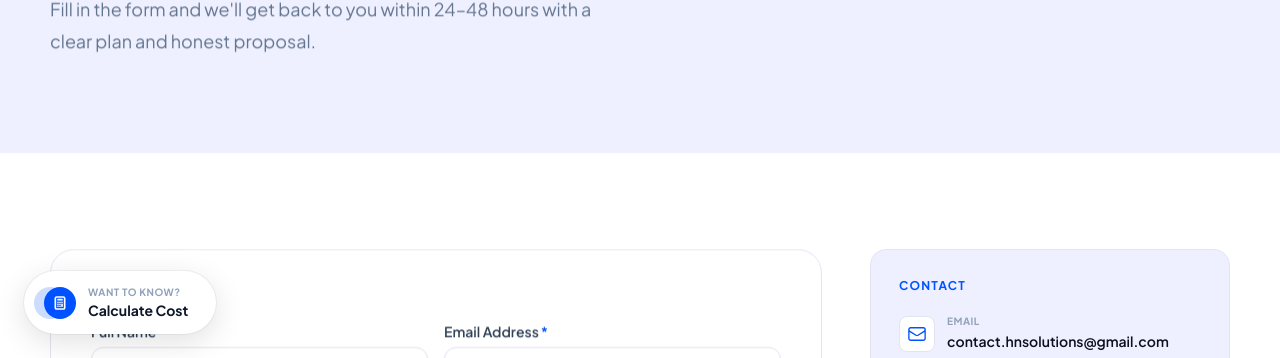
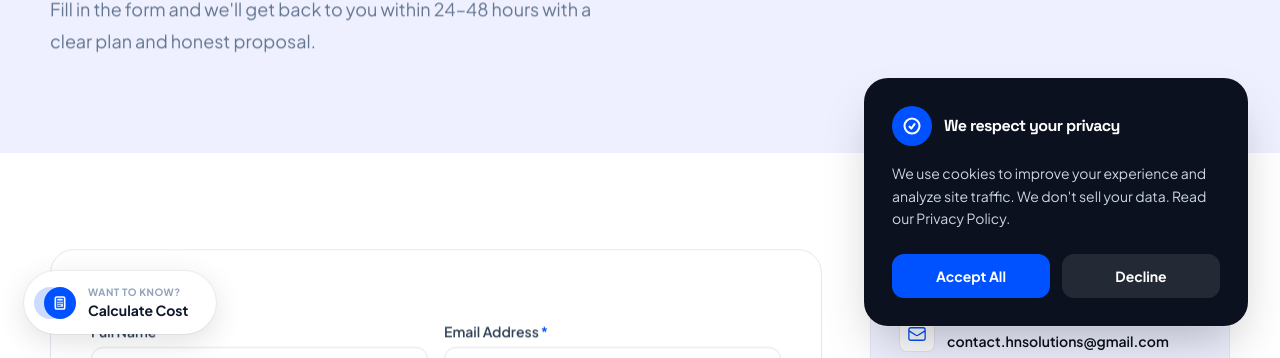
Before and after one commit to Hetsoni28/HN, a Next.js app: page /contact in a window 1280 px wide. Shown: the part 442-800 px from the top of the page. Built offline with nearby package versions, Linux system fonts and the light colour scheme; no server answers.

Commit message:
feat: add premium cookie consent banner for GDPR/DPDP compliance

```diff
--- a/app/layout.tsx
+++ b/app/layout.tsx
@@ -5,6 +5,7 @@ import { Navbar } from '@/components/organisms/navbar';
 import { Footer } from '@/components/organisms/footer';
 import { AnnouncementBar } from '@/components/molecules/announcement-bar';
 import { FloatingEstimator } from '@/components/molecules/floating-estimator';
+import { CookieBanner } from '@/components/molecules/cookie-banner';
 import { OrganizationJsonLd, WebSiteJsonLd } from '@/components/molecules/structured-data';
 import { SkipLink } from '@/components/atoms/skip-link';
 
@@ -74,6 +75,7 @@ export default function RootLayout({
         <main id="main-content" aria-label="Main content">{children}</main>
         <Footer />
         <FloatingEstimator />
+        <CookieBanner />
       </body>
     </html>
   );
--- /dev/null
+++ b/components/molecules/cookie-banner.tsx
@@ -0,0 +1,67 @@
+'use client';
+
+import { useState, useEffect } from 'react';
+import { motion, AnimatePresence } from 'framer-motion';
+
+export function CookieBanner() {
+  const [isVisible, setIsVisible] = useState(false);
+
+  useEffect(() => {
+    const consent = localStorage.getItem('hn-cookie-consent');
+    if (!consent) {
+      // Small delay to let the site load before popping up
+      const timer = setTimeout(() => setIsVisible(true), 1500);
+      return () => clearTimeout(timer);
+    }
+  }, []);
+
+  const handleAccept = () => {
+    localStorage.setItem('hn-cookie-consent', 'accepted');
+    setIsVisible(false);
+  };
+
+  const handleDecline = () => {
+    localStorage.setItem('hn-cookie-consent', 'declined');
+    setIsVisible(false);
+  };
+
+  return (
+    <AnimatePresence>
+      {isVisible && (
+        <motion.div
+          initial={{ opacity: 0, y: 20, scale: 0.95 }}
+          animate={{ opacity: 1, y: 0, scale: 1 }}
+          exit={{ opacity: 0, y: 20, scale: 0.95 }}
+          transition={{ duration: 0.4 }}
+          className="fixed bottom-6 right-6 z-[100] max-w-sm rounded-3xl bg-[#0B111E] p-7 text-white shadow-2xl ring-1 ring-white/10 sm:bottom-8 sm:right-8"
+        >
+          <div className="flex items-center gap-3">
+            <div className="flex h-10 w-10 shrink-0 items-center justify-center rounded-full bg-[#0051FF] text-white">
+              <svg className="h-5 w-5" fill="none" viewBox="0 0 24 24" stroke="currentColor" strokeWidth={2.5}>
+                <path strokeLinecap="round" strokeLinejoin="round" d="M9 12.75L11.25 15 15 9.75M21 12a9 9 0 11-18 0 9 9 0 0118 0z" />
+              </svg>
+            </div>
+            <h3 className="text-base font-bold">We respect your privacy</h3>
+          </div>
+          <p className="mt-4 text-sm leading-relaxed text-slate-300">
+            We use cookies to improve your experience and analyze site traffic. We don&apos;t sell your data. Read our <a href="/privacy-policy" className="text-[#00D2FF] hover:underline">Privacy Policy</a>.
+          </p>
+          <div className="mt-6 flex items-center gap-3">
+            <button
+              onClick={handleAccept}
+              className="flex-1 rounded-xl bg-[#0051FF] px-4 py-3 text-sm font-bold text-white transition-all hover:bg-[#003ED9] active:scale-[0.98]"
+            >
+              Accept All
+            </button>
+            <button
+              onClick={handleDecline}
+              className="flex-1 rounded-xl bg-white/10 px-4 py-3 text-sm font-bold text-white transition-all hover:bg-white/20 active:scale-[0.98]"
+            >
+              Decline
+            </button>
+          </div>
+        </motion.div>
+      )}
+    </AnimatePresence>
+  );
+}
```
